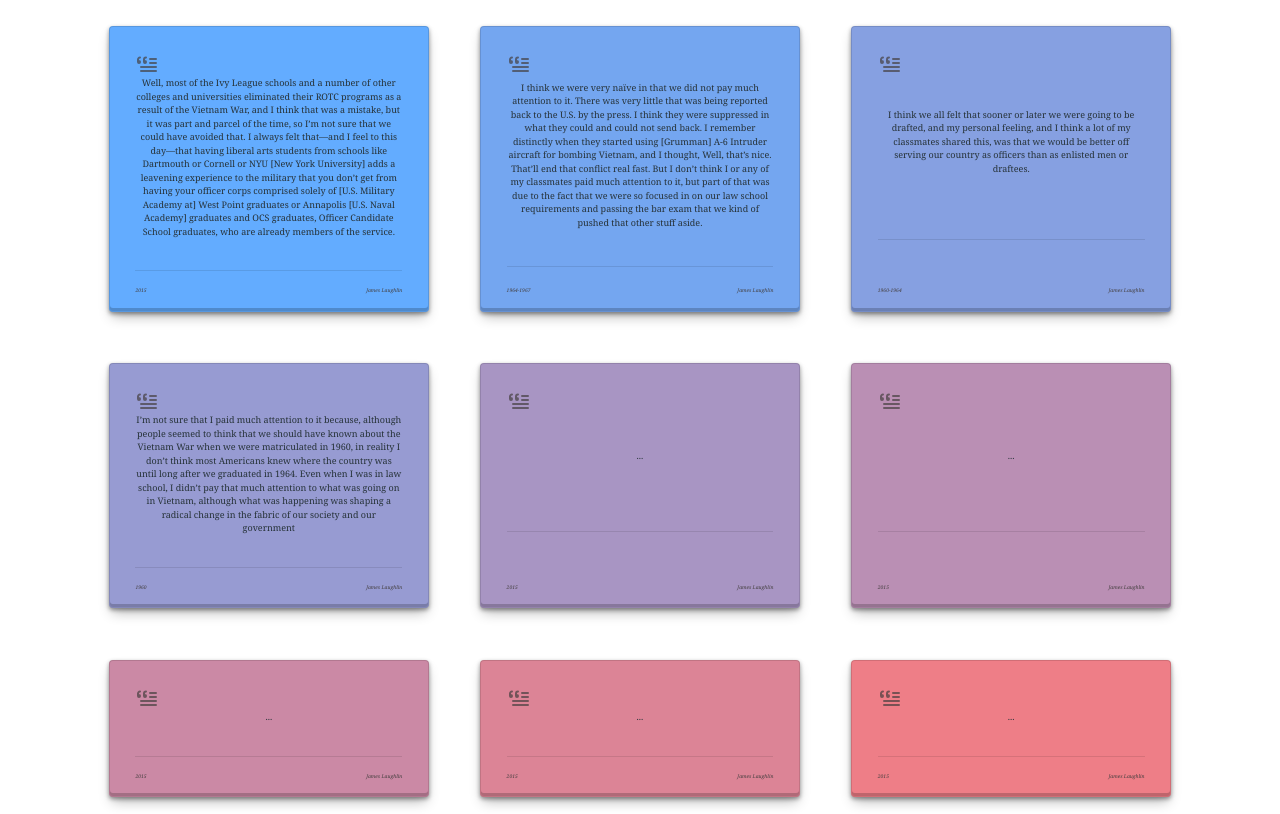
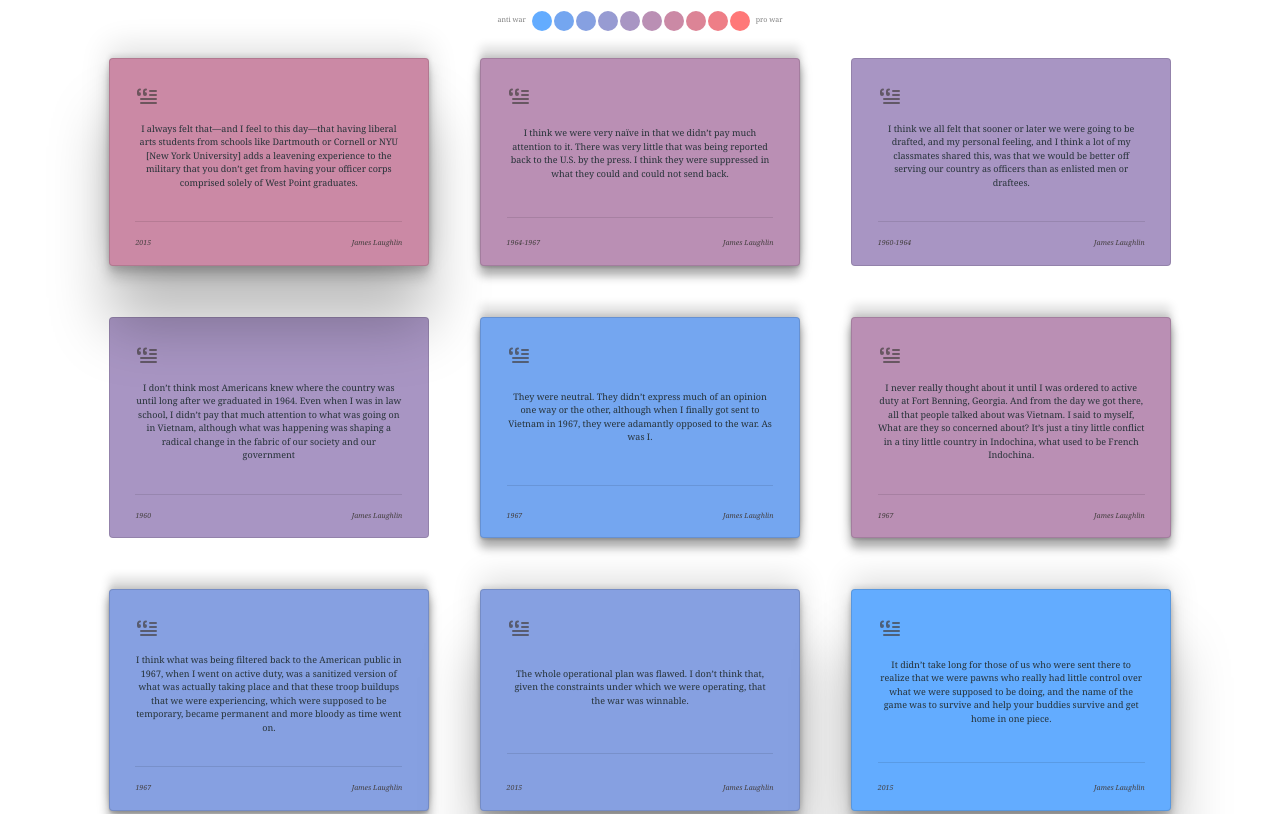
Before and after one commit to SanjanaRaj25/ddhi-exhibit-vis, a React (Vite) app: page / in a window 1280 px wide. Shown: the top 814 px of the page. Built offline with nearby package versions, Linux system fonts and the light colour scheme.

Commit message:
added quotes/

```diff
--- a/src/components/Home.jsx
+++ b/src/components/Home.jsx
@@ -8,10 +8,10 @@ import React from 'react';
 import { IconBlockquote } from '@tabler/icons-react';
 
 function SingleCard({
-  quote, date, person, align,
+  quote, date, person, align, texture,
 }) {
   return (
-    <div className={`card ${align}`}>
+    <div className={`card ${align} ${texture}`}>
       <IconBlockquote className="i" />
       <blockquote className="quote">{quote}</blockquote>
       <hr />
@@ -25,17 +25,30 @@ function SingleCard({
 
 function CardExampleGroups() {
   return (
-    <div className="gallery">
-      <SingleCard quote="Well, most of the Ivy League schools and a number of other colleges and universities eliminated their ROTC programs as a result of the Vietnam War, and I think that was a mistake, but it was part and parcel of the time, so I’m not sure that we could have avoided that. I always felt that—and I feel to this day—that having liberal arts students from schools like Dartmouth or Cornell or NYU [New York University] adds a leavening experience to the military that you don’t get from having your officer corps comprised solely of [U.S. Military Academy at] West Point graduates or Annapolis [U.S. Naval Academy] graduates and OCS graduates, Officer Candidate School graduates, who are already members of the service." date="2015" person="James Laughlin" align="align-1" />
-      <SingleCard quote="I think we were very naïve in that we did not pay much attention to it. There was very little that was being reported back to the U.S. by the press. I think they were suppressed in what they could and could not send back. I remember distinctly when they started using [Grumman] A-6 Intruder aircraft for bombing Vietnam, and I thought, Well, that’s nice. That’ll end that conflict real fast. But I don’t think I or any of my classmates paid much attention to it, but part of that was due to the fact that we were so focused in on our law school requirements and passing the bar exam that we kind of pushed that other stuff aside." date="1964-1967" person="James Laughlin" align="align-2" />
-      <SingleCard quote="I think we all felt that sooner or later we were going to be drafted, and my personal feeling, and I think a lot of my classmates shared this, was that we would be better off serving our country as officers than as enlisted men or draftees." date="1960-1964" person="James Laughlin" align="align-3" />
-      <SingleCard quote="I’m not sure that I paid much attention to it because, although people seemed to think that we should have known about the Vietnam War when we were matriculated in 1960, in reality I don’t think most Americans knew where the country was until long after we graduated in 1964. Even when I was in law school, I didn’t pay that much attention to what was going on in Vietnam, although what was happening was shaping a radical change in the fabric of our society and our government" date="1960" person="James Laughlin" align="align-4" />
-      <SingleCard quote="..." date="2015" person="James Laughlin" align="align-5" />
-      <SingleCard quote="..." date="2015" person="James Laughlin" align="align-6" />
-      <SingleCard quote="..." date="2015" person="James Laughlin" align="align-7" />
-      <SingleCard quote="..." date="2015" person="James Laughlin" align="align-8" />
-      <SingleCard quote="..." date="2015" person="James Laughlin" align="align-9" />
-      <SingleCard quote="..." date="2015" person="James Laughlin" align="align-10" />
+    <div className="page">
+      <div className="legend">
+        <p className="label">anti war</p>
+        <div className="circle align-1" /> <div className="circle align-2" /> <div className="circle align-3" /> <div className="circle align-4" /> <div className="circle align-5" /> <div className="circle align-6" /> <div className="circle align-7" /> <div className="circle align-8" /> <div className="circle align-9" /> <div className="circle align-10" />
+        <p className="label">pro war</p>
+      </div>
+      <div className="gallery">
+        {/* james laughlin */}
+        <SingleCard quote="I always felt that—and I feel to this day—that having liberal arts students from schools like Dartmouth or Cornell or NYU [New York University] adds a leavening experience to the military that you don’t get from having your officer corps comprised solely of West Point graduates." date="2015" person="James Laughlin" align="align-7" texture="texture-5" />
+        <SingleCard quote="I think we were very naïve in that we didn’t pay much attention to it. There was very little that was being reported back to the U.S. by the press. I think they were suppressed in what they could and could not send back." date="1964-1967" person="James Laughlin" align="align-6" texture="texture-2" />
+        <SingleCard quote="I think we all felt that sooner or later we were going to be drafted, and my personal feeling, and I think a lot of my classmates shared this, was that we would be better off serving our country as officers than as enlisted men or draftees." date="1960-1964" person="James Laughlin" align="align-5" texture="texture-1" />
+
+        <SingleCard quote="I don’t think most Americans knew where the country was until long after we graduated in 1964. Even when I was in law school, I didn’t pay that much attention to what was going on in Vietnam, although what was happening was shaping a radical change in the fabric of our society and our government" date="1960" person="James Laughlin" align="align-5" texture="texture-1" />
+        <SingleCard quote="They were neutral. They didn’t express much of an opinion one way or the other, although when I finally got sent to Vietnam in 1967, they were adamantly opposed to the war. As was I." date="1967" person="James Laughlin" align="align-2" texture="texture-2" />
+        <SingleCard quote="I never really thought about it until I was ordered to active duty at Fort Benning, Georgia. And from the day we got there, all that people talked about was Vietnam. I said to myself, What are they so concerned about? It’s just a tiny little conflict in a tiny little country in Indochina, what used to be French Indochina." date="1967" person="James Laughlin" align="align-6" texture="texture-2" />
+
+        <SingleCard quote="I think what was being filtered back to the American public in 1967, when I went on active duty, was a sanitized version of what was actually taking place and that these troop buildups that we were experiencing, which were supposed to be temporary, became permanent and more bloody as time went on." date="1967" person="James Laughlin" align="align-3" texture="texture-2" />
+        <SingleCard quote="The whole operational plan was flawed. I don’t think that, given the constraints under which we were operating, that the war was winnable." date="2015" person="James Laughlin" align="align-3" texture="texture-5" />
+        <SingleCard quote=" It didn’t take long for those of us who were sent there to realize that we were pawns who really had little control over what we were supposed to be doing, and the name of the game was to survive and help your buddies survive and get home in one piece." date="2015" person="James Laughlin" align="align-1" texture="texture-5" />
+
+        <SingleCard quote="The first time that I really sat up and said, Whoa, there’s something wrong here was when we got hit with the Tet Offensive in 1968, the first time we were under heavy enemy attack. " date="1968" person="James Laughlin" align="align-3" texture="texture-2" />
+        <SingleCard quote="I think that the American soldier, by and large, did a remarkable job of fighting under very adverse conditions in a very ferocious war." date="1968" person="James Laughlin" align="align-5" texture="texture-2" />
+      </div>
+
     </div>
   );
 }
--- a/src/style.scss
+++ b/src/style.scss
@@ -46,6 +46,7 @@ nav li {
     }
     .i{
         color: rgba(67, 62, 62, 0.694);
+        margin-bottom: 5%;
     }
 }
 
@@ -60,9 +61,27 @@ nav li {
   display: flex;
   justify-content: space-between;
   p{
-    font-size: 5px;
+    font-size: 7px;
     color: rgb(67, 62, 62);
     font-style: italic;
+  }
+}
+
+.legend{
+  margin-top: 10px;
+  display: flex;
+  flex-direction: row;
+  justify-content: center;
+  .circle{
+    height: 20px;
+    width: 20px;
+    border-radius: 50%;
+    margin: 1px;
+  }
+  .label{
+    color: grey;
+    font-size: 7px;
+    margin: 5px;
   }
 }
 
@@ -70,6 +89,7 @@ nav li {
 .align-1{
     background-color: #63ACFF;
 }
+
 .align-2{
     background-color: #74A6F0;
 }
@@ -99,6 +119,28 @@ nav li {
 }
 
 // texture classes: 1 = oldest, most textured, 5 = most polished
+.texture-1{
+  box-shadow: none;
+  mix-blend-mode: multiply;
+  // background-image: url("https://www.transparenttextures.com/patterns/asfalt-light.png");
+}
+
+.texture-2{
+  box-shadow: rgba(0, 0, 0, 0.25) 0px 10px 10px, rgba(0, 0, 0, 0.12) 0px -12px 10px, rgba(0, 0, 0, 0.12) 0px 2px 2px, rgba(0, 0, 0, 0.17) 0px 5px 13px, rgba(0, 0, 0, 0.09) 0px -3px 5px;
+  // background-image: url("https://www.transparenttextures.com/patterns/asfalt-light.png");
+}
+
+.texture-3{
+  box-shadow: rgba(0, 0, 0, 0.25) 0px 30px 30px, rgba(0, 0, 0, 0.12) 0px -12px 10px, rgba(0, 0, 0, 0.12) 0px 2px 2px, rgba(0, 0, 0, 0.17) 0px 5px 13px, rgba(0, 0, 0, 0.09) 0px -3px 5px;
+}
+
+.texture-4{
+  box-shadow: rgba(0, 0, 0, 0.25) 0px 40px 40px, rgba(0, 0, 0, 0.12) 0px -12px 20px, rgba(0, 0, 0, 0.12) 0px 4px 6px, rgba(0, 0, 0, 0.17) 0px 12px 13px, rgba(0, 0, 0, 0.09) 0px -3px 5px;
+}
+
+.texture-5{
+  box-shadow: rgba(0, 0, 0, 0.25) 0px 60px 60px, rgba(0, 0, 0, 0.12) 0px -12px 30px, rgba(0, 0, 0, 0.12) 0px 4px 6px, rgba(0, 0, 0, 0.17) 0px 12px 13px, rgba(0, 0, 0, 0.09) 0px -3px 5px;
+}
 
 .paperOverlay {
   position: absolute;
```
Also changed, not shown: src/assets/asfalt-light.png (added).
